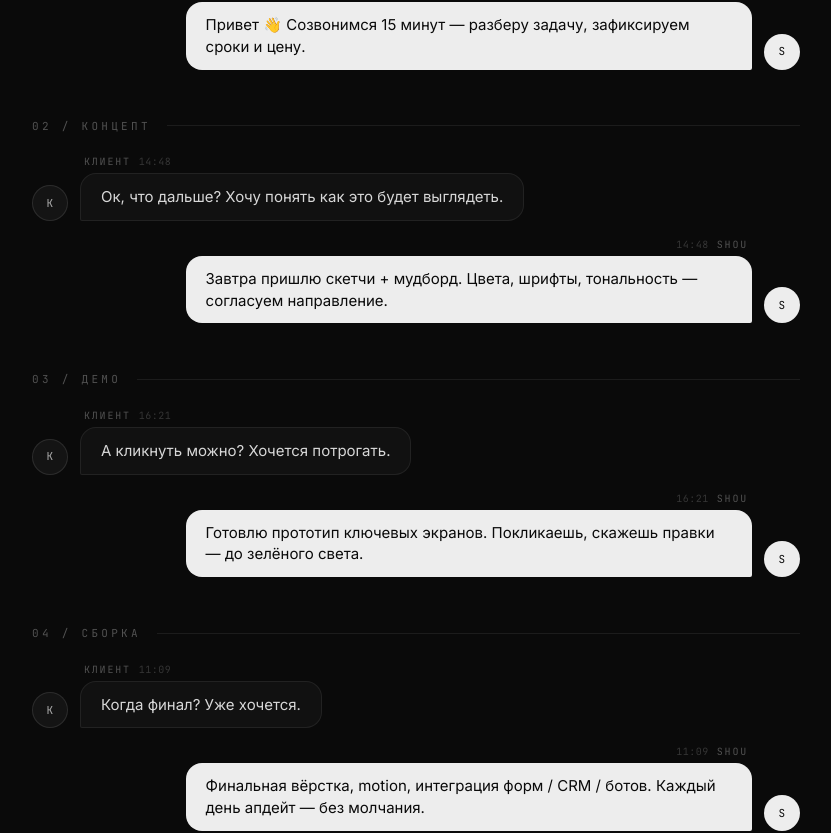
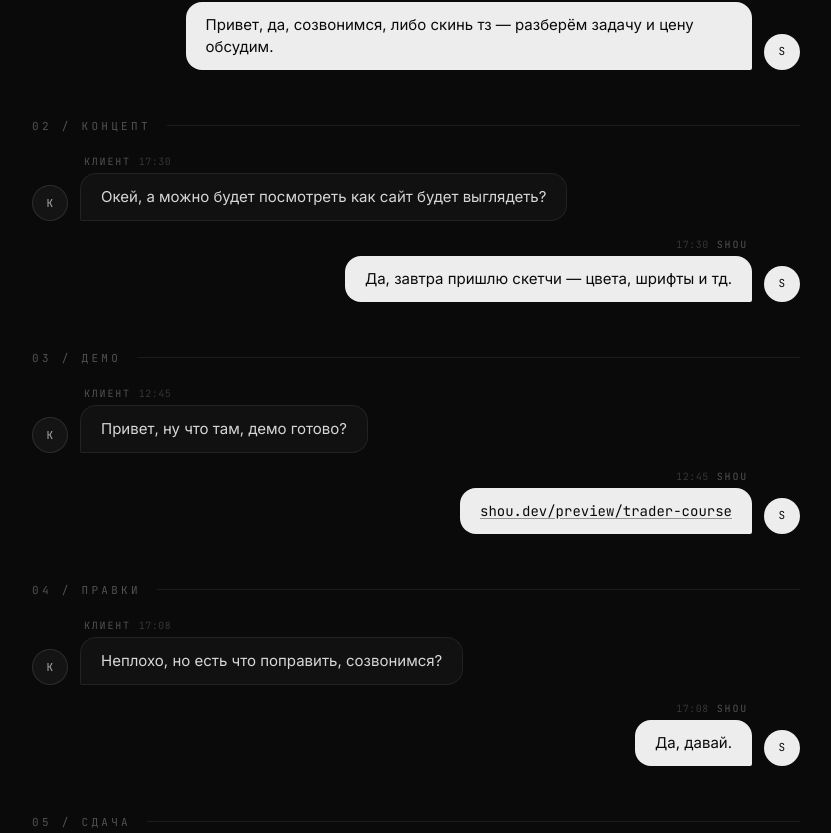
Before and after one commit to iamshouu/temat, a React (Vite) app: page / in a window 1280 px wide. Shown: the part 4497-5330 px from the top of the page, without its empty margins (224-1055 px from the left). Built offline with nearby package versions, Linux system fonts and the light colour scheme; a web font is replaced by a local one.

Commit message:
copy(process): swap dialog to new client/dev exchanges + demo-link bubble (Сборка → Правки stage)

```diff
--- a/src/components/Process.tsx
+++ b/src/components/Process.tsx
@@ -9,41 +9,51 @@ type Exchange = {
   dev: string
 }
 
-const EXCHANGES: Exchange[] = [
+type DevContent = { text?: string; link?: string }
+
+type ExchangeNew = {
+  step: string
+  stage: string
+  time: string
+  client: string
+  dev: DevContent
+}
+
+const EXCHANGES: ExchangeNew[] = [
   {
     step: '01',
     stage: 'Бриф',
     time: '14:02',
-    client: 'Привет. Нужен сайт под курс по трейдингу. Темный, премиум.',
-    dev: 'Привет 👋 Созвонимся 15 минут — разберу задачу, зафиксируем сроки и цену.',
+    client: 'Привет, нужен сайт под курс по трейдингу, свободен?',
+    dev: { text: 'Привет, да, созвонимся, либо скинь тз — разберём задачу и цену обсудим.' },
   },
   {
     step: '02',
     stage: 'Концепт',
-    time: '14:48',
-    client: 'Ок, что дальше? Хочу понять как это будет выглядеть.',
-    dev: 'Завтра пришлю скетчи + мудборд. Цвета, шрифты, тональность — согласуем направление.',
+    time: '17:30',
+    client: 'Окей, а можно будет посмотреть как сайт будет выглядеть?',
+    dev: { text: 'Да, завтра пришлю скетчи — цвета, шрифты и тд.' },
   },
   {
     step: '03',
     stage: 'Демо',
-    time: '16:21',
-    client: 'А кликнуть можно? Хочется потрогать.',
-    dev: 'Готовлю прототип ключевых экранов. Покликаешь, скажешь правки — до зелёного света.',
+    time: '12:45',
+    client: 'Привет, ну что там, демо готово?',
+    dev: { link: 'shou.dev/preview/trader-course' },
   },
   {
     step: '04',
-    stage: 'Сборка',
-    time: '11:09',
-    client: 'Когда финал? Уже хочется.',
-    dev: 'Финальная вёрстка, motion, интеграция форм / CRM / ботов. Каждый день апдейт — без молчания.',
+    stage: 'Правки',
+    time: '17:08',
+    client: 'Неплохо, но есть что поправить, созвонимся?',
+    dev: { text: 'Да, давай.' },
   },
   {
     step: '05',
     stage: 'Сдача',
-    time: '19:34',
+    time: '10:15',
     client: 'Запускаем?',
-    dev: 'Деплой готов, доки рядом, инструкция по правкам. Месяц поддержки в подарок ✦',
+    dev: { text: 'Деплой готов, вот инструкция по правкам, и месяц поддержки в подарок ✦' },
   },
 ]
 
@@ -95,7 +105,16 @@ export function Process() {
                 time={ex.time}
                 delay={i * 0.05 + 0.15}
               >
-                {ex.dev}
+                {ex.dev.link ? (
+                  <a
+                    href="#"
+                    className="font-mono text-[14px] underline decoration-bg/40 underline-offset-2 hover:decoration-bg"
+                  >
+                    {ex.dev.link}
+                  </a>
+                ) : (
+                  ex.dev.text
+                )}
               </ChatBubble>
             </div>
           </div>
```
